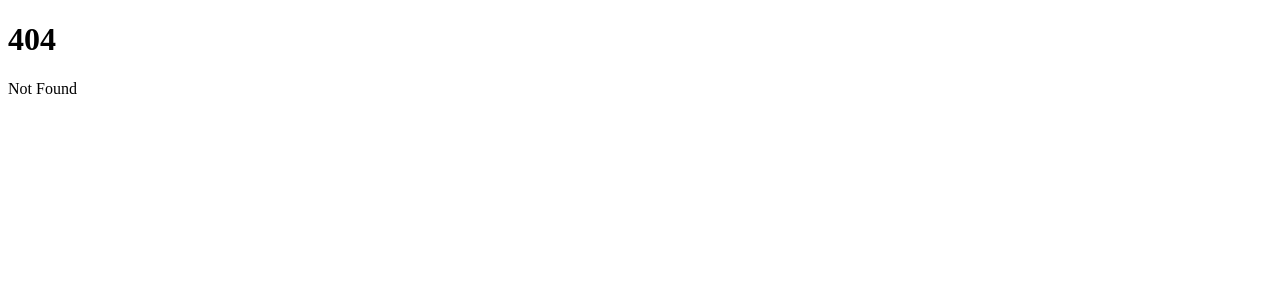
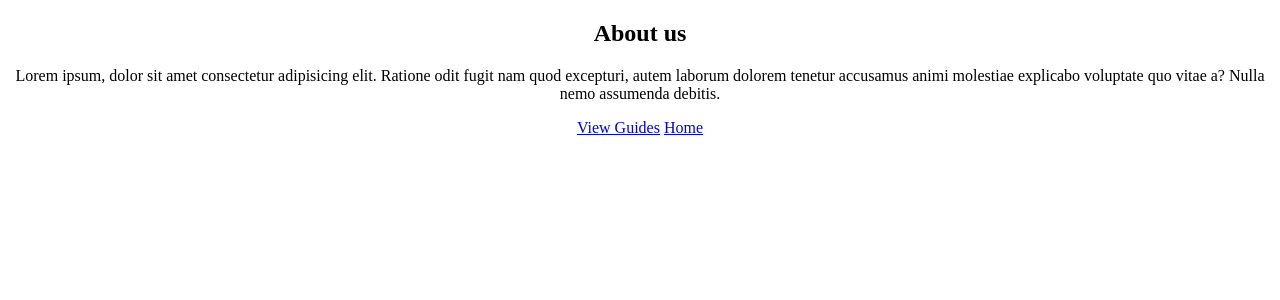
Before and after one commit to jaguarfi/sveltekit-crash-course, a SvelteKit app: page /about in a window 1280 px wide. Before the commit this address had no page. Shown: the top 300 px of the page. Built offline with nearby package versions, Linux system fonts and the light colour scheme.

Commit message:
Add couple of routes that will be used in the application

```diff
--- /dev/null
+++ b/src/routes/about/+page.svelte
@@ -0,0 +1,18 @@
+<div class="about">
+	<h2>About us</h2>
+	<p>
+		Lorem ipsum, dolor sit amet consectetur adipisicing elit. Ratione odit fugit nam quod excepturi,
+		autem laborum dolorem tenetur accusamus animi molestiae explicabo voluptate quo vitae a? Nulla
+		nemo assumenda debitis.
+	</p>
+	<a href="/guides">View Guides</a>
+	<a href="/">Home</a>
+</div>
+
+<style>
+	.about {
+		text-align: center;
+		display: block;
+		margin: 20px auto;
+	}
+</style>
--- /dev/null
+++ b/src/routes/guides/+page.svelte
@@ -0,0 +1,30 @@
+<script lang="ts">
+	import type { PageData } from './$types';
+
+	export let data: PageData;
+</script>
+
+<div class="guides">
+	<ul>
+		<li><a href="/">Guide 1</a></li>
+		<li><a href="/">Guide 2</a></li>
+	</ul>
+</div>
+
+<style>
+	.guides {
+		margin: 20px;
+	}
+
+	ul {
+		list-style: none;
+		padding: 0;
+	}
+
+	a {
+		display: inline-block;
+		margin-top: 10px;
+		padding: 10px;
+		border: 1px dotted #ccc;
+	}
+</style>
```
Also changed, not shown: src/routes/+page.svelte (+8 -5 lines).
